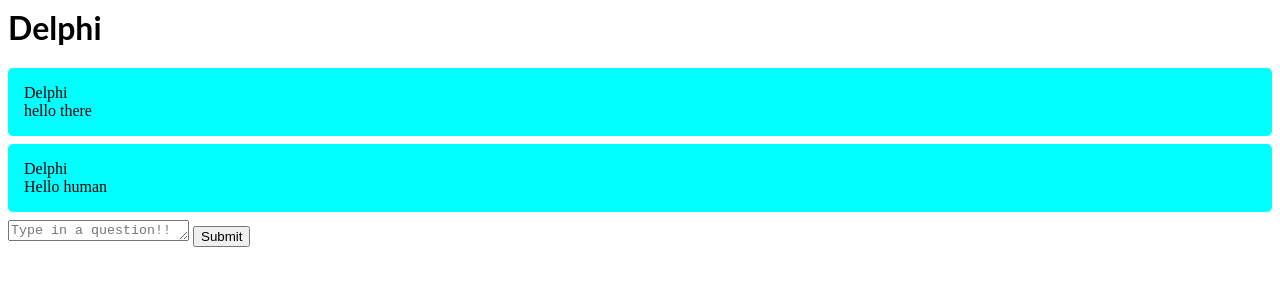
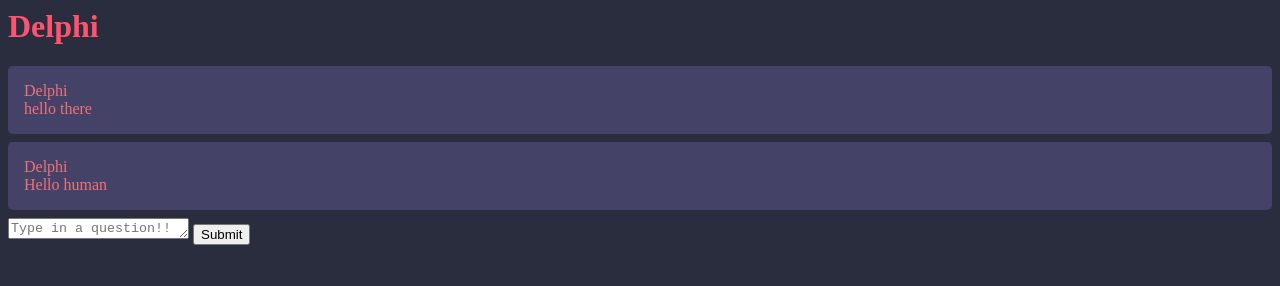
Before and after one commit to jay-bien/chat, a website built with Vite: page index.html in a window 1280 px wide. Built offline with nearby package versions, Linux system fonts and the light colour scheme.

Commit message:
Added color scheme and some simple styles

```diff
--- a/index.html
+++ b/index.html
@@ -1,5 +1,8 @@
-<div id="app">
+<div id="app" class="dark">
+  <header>
     <div id="title"></div>
+  </header>
+  <main>
     <div id="chat_container"></div>
     <form>
       <textarea
@@ -12,4 +15,5 @@
       ></textarea>
       <button type="submit">Submit</button>
     </form>
+  </main>
 </div>
--- a/style.css
+++ b/style.css
@@ -1,6 +1,29 @@
-h1,
-h2 {
-  font-family: Lato;
+:root {
+  --dark-bg: #03001c;
+  --base00: #292d3e;
+  --base01: #444267;
+  --base02: #32374d;
+  --base03: #676e95;
+  --base04: #8796b0;
+  --base05: #959dcb;
+  --base06: #959dcb;
+  --base07: #ffffff;
+  --base08: #f07178;
+  --base09: #f78c6c;
+  --base0A: #ffcb6b;
+  --base0B: #c3e88d;
+  --base0C: #89ddff;
+  --base0D: #82aaff;
+  --base0E: #c792ea;
+  --base0F: #ff5370;
+}
+
+body {
+  background-color: var(--base00);
+  color: var(--base08);
+}
+#title {
+  color: var(--base0F);
 }
 
 .chat_container {
@@ -8,10 +31,10 @@ h2 {
   flex-direction: column;
 }
 .bar_wrap {
-  background-color: aqua;
   padding: 1em;
   margin-bottom: 0.5em;
   border-radius: 0.3em;
   display: flex;
   flex-direction: row;
+  background-color: var(--base01);
 }
```
Lines whose indentation alone changed are shown as unchanged.
